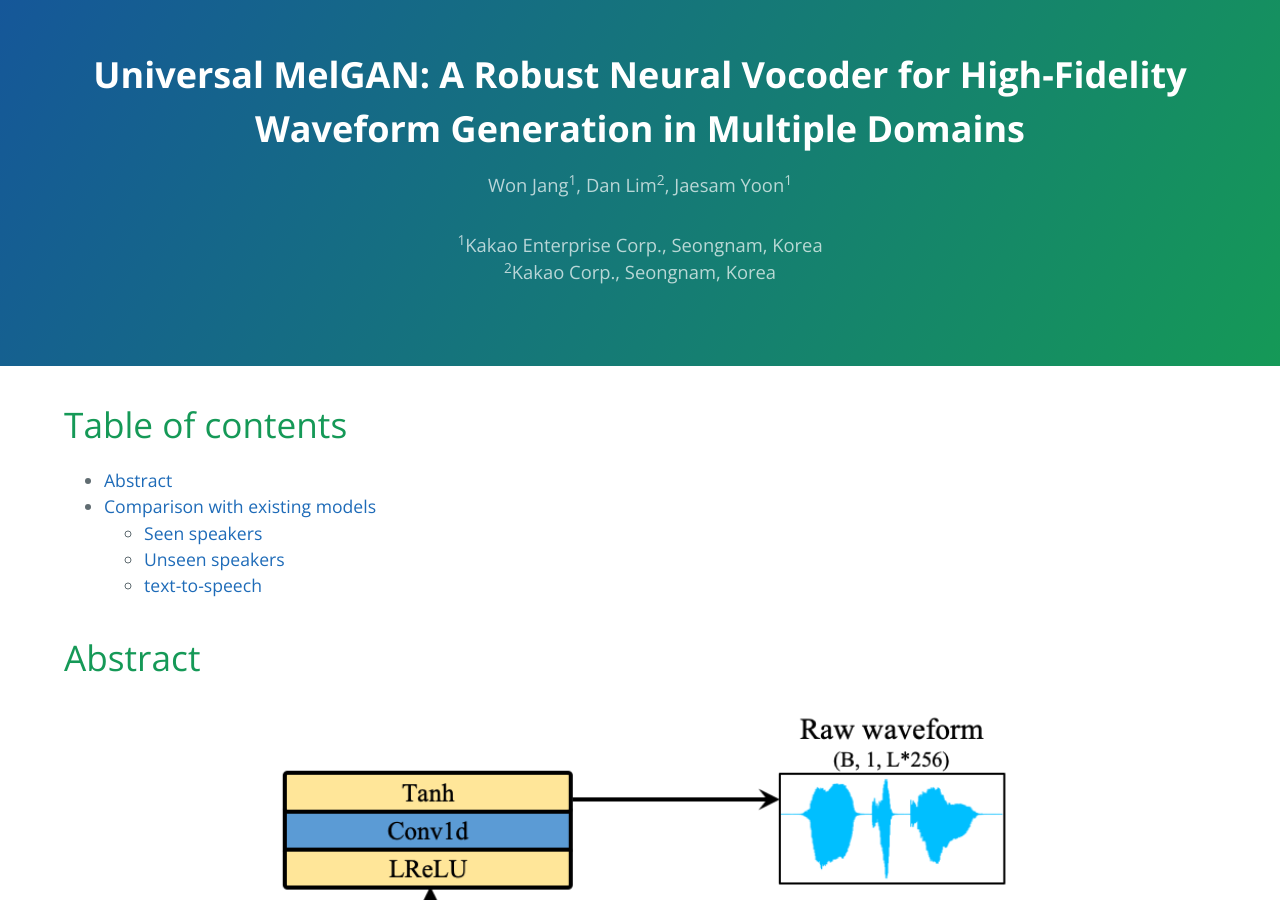
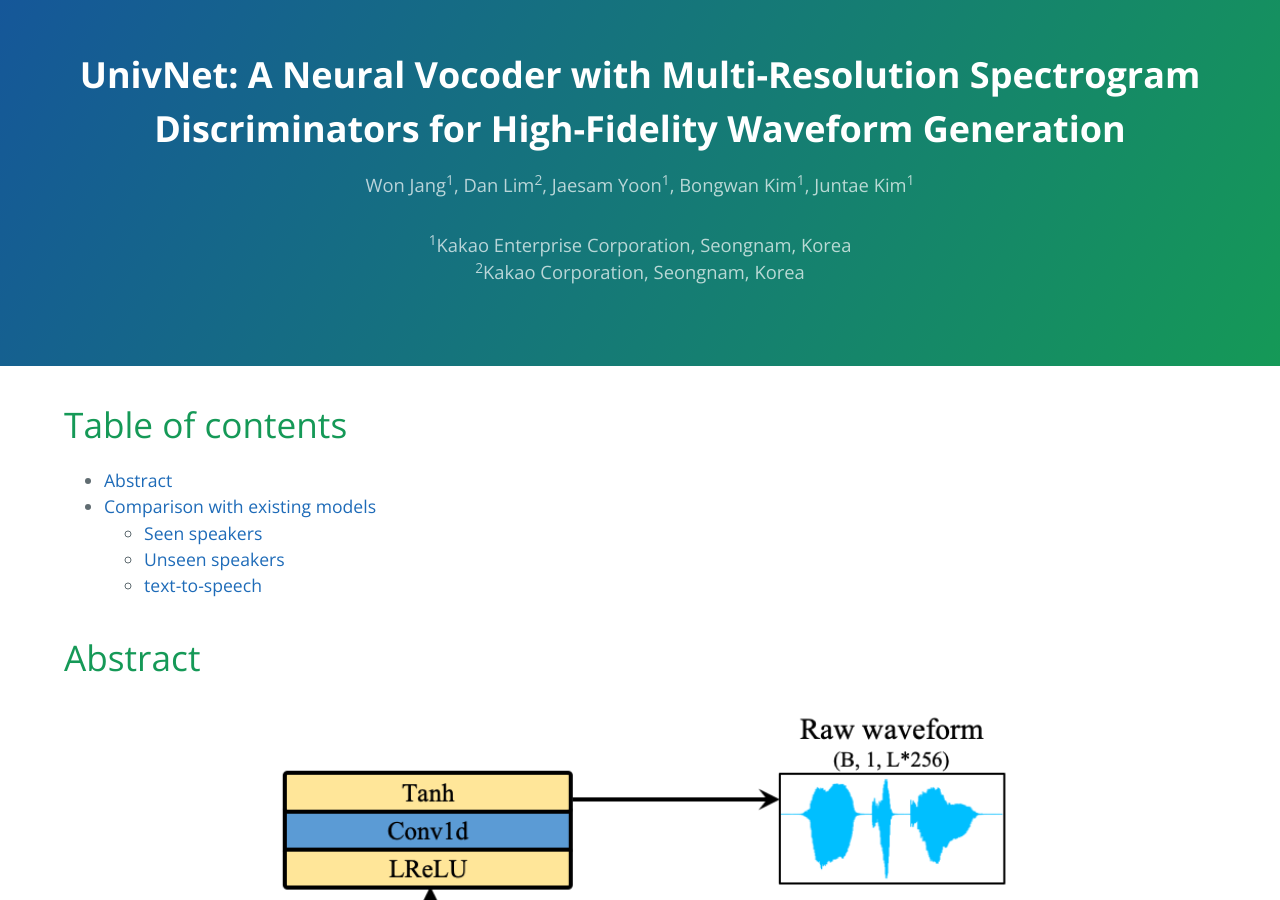
Before and after one commit to kallavinka8045/is2021, a Jekyll site: the page built from index.md, in a window 1280 px wide and 900 px high. Built offline with Jekyll 4.4.1, drawn with Linux system fonts in a browser that asks for light colours; our own code applies the rules of GitHub Pages for plain Markdown files.

Commit message:
Update _config.yml

```diff
--- a/_config.yml
+++ b/_config.yml
@@ -3,7 +3,7 @@ layout: default
 markdown: kramdown
 kramdown:
   toc_levels: 1..2
-title: "Universal MelGAN: A Robust Neural Vocoder for High-Fidelity Waveform Generation in Multiple Domains"
-description: Won Jang<sup>1</sup>, Dan Lim<sup>2</sup>, Jaesam Yoon<sup>1</sup>
-address1: <sup>1</sup>Kakao Enterprise Corp., Seongnam, Korea
-address2: <sup>2</sup>Kakao Corp., Seongnam, Korea
+title: "UnivNet: A Neural Vocoder with Multi-Resolution Spectrogram Discriminators for High-Fidelity Waveform Generation"
+description: Won Jang<sup>1</sup>, Dan Lim<sup>2</sup>, Jaesam Yoon<sup>1</sup>, Bongwan Kim<sup>1</sup>, Juntae Kim<sup>1</sup>
+address1: <sup>1</sup>Kakao Enterprise Corporation, Seongnam, Korea
+address2: <sup>2</sup>Kakao Corporation, Seongnam, Korea
```
